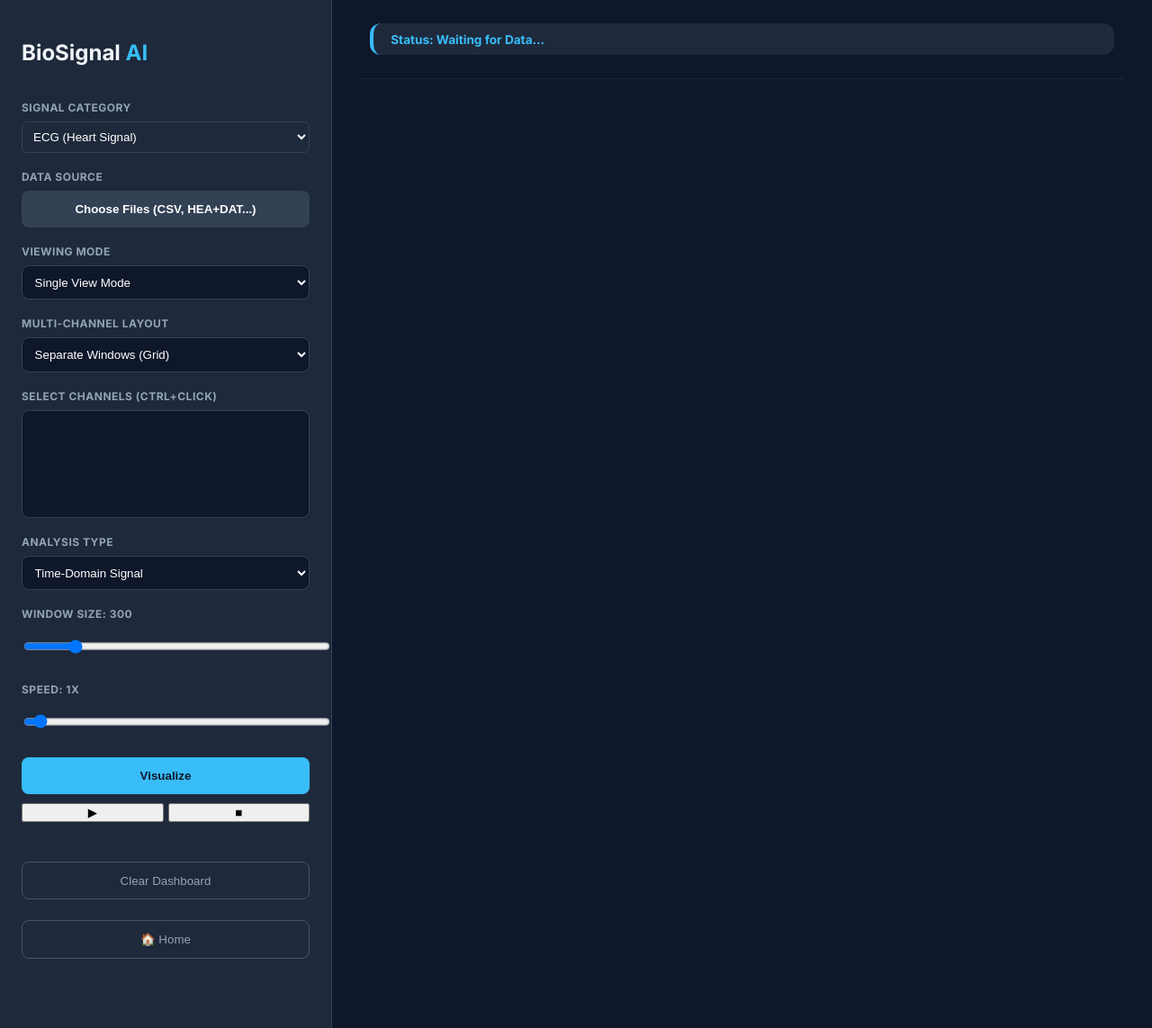
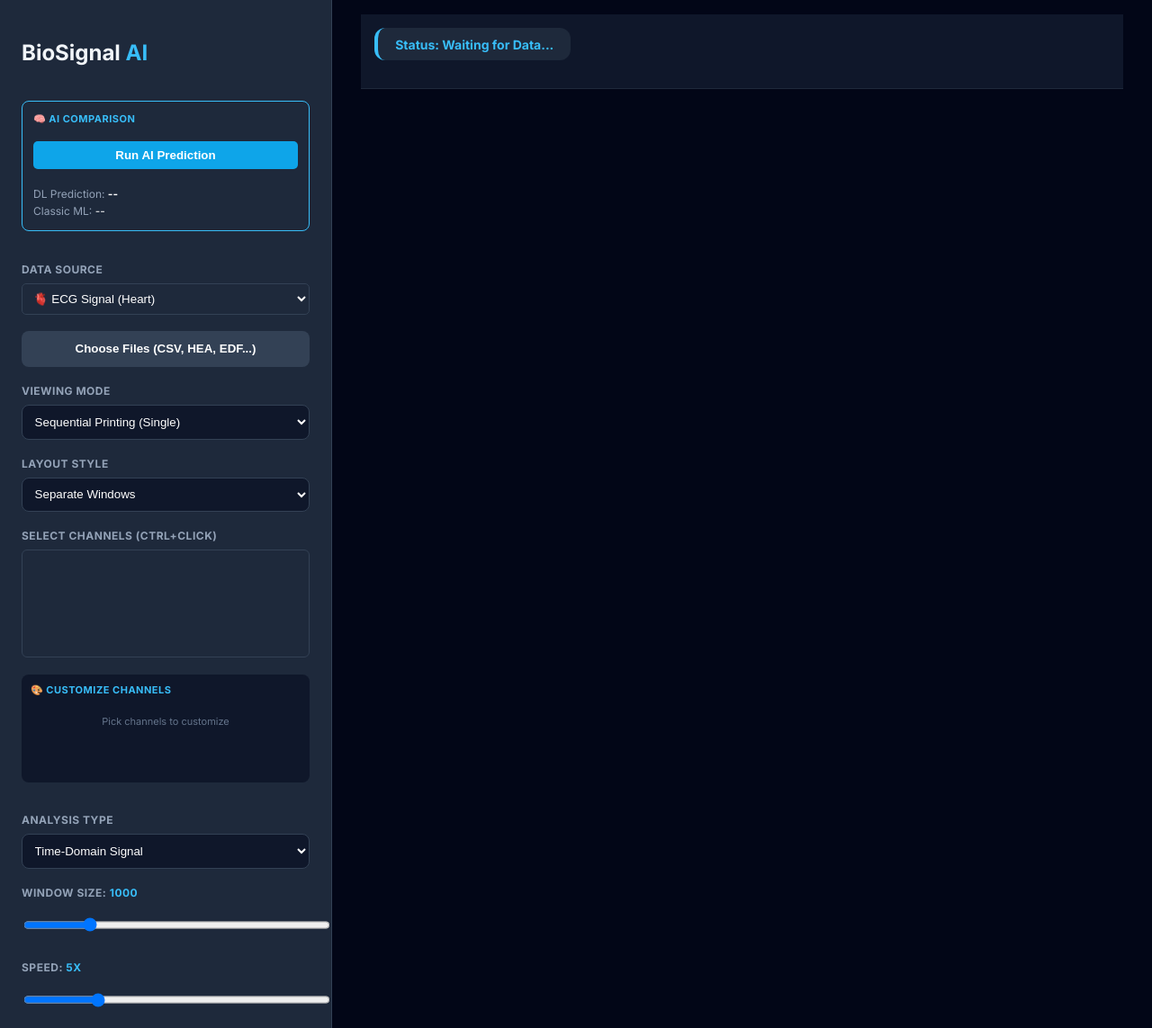
Before and after one commit to Shaimaa8/Signal-Viewer, a Flask app: page /viewer in a window 1280 px wide. Shown: the whole page at 90% size. Run offline with Flask 3, Linux system fonts and the light colour scheme; lists and menus that the app fills with data are empty; some libraries are stand-ins or nearby versions.

Commit message:
Update viewer.html

```diff
--- a/templates/viewer.html
+++ b/templates/viewer.html
@@ -15,101 +15,150 @@
                 <h2 class="logo">BioSignal <span>AI</span></h2>
             </div>
 
-            <div class="control-group">
-                <label class="section-title">SIGNAL CATEGORY</label>
-                <select id="signalCategory" class="mode-select" style="width: 100%; padding: 8px; border-radius: 6px; background: #1e293b; color: white; border: 1px solid #334155;">
-                    <option value="ecg">ECG (Heart Signal)</option>
-                    <option value="eeg">EEG (Brain Signal)</option>
-                </select>
+            <div class="control-group" style="background: #1e293b; padding: 12px; border-radius: 8px; border: 1px solid #38bdf8; margin-bottom: 15px;">
+                <label style="color: #38bdf8; font-size: 11px; font-weight: bold; display: block; margin-bottom: 10px;">🧠 AI COMPARISON</label>
+                <button class="btn-run" onclick="runAiAnalysis()" style="width: 100%; background: #0ea5e9; color: white; margin-bottom: 10px; border-radius: 5px; padding: 8px; border:none; cursor:pointer;">
+                    Run AI Prediction
+                </button>
+                <div id="aiOutput" style="font-size: 12px; line-height: 1.6;">
+                    <div style="color: #94a3b8;">DL Prediction: <span id="aiResult" style="color: white; font-weight: bold;">--</span></div>
+                    <div style="color: #94a3b8;">Classic ML: <span id="classicResult" style="color: white;">--</span></div>
+                </div>
             </div>
 
             <div class="control-group">
                 <label class="section-title">DATA SOURCE</label>
-                <input type="file" id="fileInput" accept="*" multiple hidden>
+
+                <select id="signalType" style="width: 100%; padding: 8px; border-radius: 5px; background: #1e293b; color: white; border: 1px solid #334155; margin-bottom: 10px; cursor: pointer;">
+                    <option value="ecg">🫀 ECG Signal (Heart)</option>
+                    <option value="eeg">🧠 EEG Signal (Brain)</option>
+                </select>
+
+                <input type="file" id="fileInput" multiple hidden>
                 <button class="btn-run" style="background: #334155; color: white; width: 100%;" onclick="document.getElementById('fileInput').click()">
-                    Choose Files (CSV, HEA+DAT...)
+                    Choose Files (CSV, HEA, EDF...)
                 </button>
             </div>
 
             <div class="control-group">
                 <label>VIEWING MODE</label>
                 <select id="modeSelect">
-                    <option value="single">Single View Mode</option>
-                    <option value="multi">Multi-Channel Mode</option>
+                    <option value="single">Sequential Printing (Single)</option>
+                    <option value="multi">Refresh Dashboard (Multi)</option>
                 </select>
             </div>
 
             <div class="control-group">
-                <label>MULTI-CHANNEL LAYOUT</label>
+                <label>LAYOUT STYLE</label>
                 <select id="layoutStyle" onchange="toggleOverlaySettings()">
-                    <option value="grid">Separate Windows (Grid)</option>
-                    <option value="overlay">Same Window (Overlay)</option>
+                    <option value="grid">Separate Windows</option>
+                    <option value="overlay">Overlay Channels</option>
                 </select>
             </div>
 
-            <div id="overlaySettings" class="control-group" style="display: none; background: #1e293b; padding: 12px; border-radius: 8px; border: 1px solid #38bdf8; margin-bottom: 15px; max-height: 280px; overflow-y: auto;">
-                <label style="color: #38bdf8; font-size: 11px; font-weight: bold; display: block; margin-bottom: 10px; border-bottom: 1px solid #334155; padding-bottom: 5px;">
-                    CHANNELS CONFIGURATION
-                </label>
-                <div id="channelsConfigList">
-                    <p style="font-size: 10px; color: #94a3b8; text-align: center;">Select channels to customize</p>
+            <div class="control-group">
+                <label>SELECT CHANNELS (CTRL+CLICK)</label>
+                <select id="channel1Select" multiple style="height: 120px; background: #1e293b; color: white; border: 1px solid #334155; border-radius: 6px;"></select>
+            </div>
+
+            <div id="overlaySettings" class="ai-results-box" style="min-height: 100px; max-height: 250px; overflow-y: auto; margin-bottom: 15px; padding: 10px; background: #0f172a; border-radius: 8px;">
+                <label style="color: #38bdf8; font-size: 11px; font-weight: bold; display: block; margin-bottom: 10px;">🎨 CUSTOMIZE CHANNELS</label>
+                <div id="channelsConfigList" style="display: flex; flex-direction: column; gap: 8px;">
+                    <p style="font-size: 11px; color: #64748b; text-align: center;">Pick channels to customize</p>
                 </div>
             </div>
 
             <div class="control-group">
-                <label>SELECT CHANNELS (CTRL+CLICK)</label>
-                <select id="channel1Select" multiple style="height: 120px;"></select>
+                <label>ANALYSIS TYPE</label>
+                <select id="plotType" onchange="checkPolarView()">
+                    <option value="signal">Time-Domain Signal</option>
+                    <option value="polar">Periodic Polar Plot</option>
+                    <option value="recurrence">Poincaré Map</option>
+                    <option value="xor">XOR Abnormality Detector</option>
+                </select>
+            </div>
+            <div class="control-group" id="recurrenceOptions" style="display: none; background: #0f172a; padding: 12px; border-radius: 8px; border: 1px dashed #38bdf8; margin-bottom: 15px;">
+                <label style="color: #38bdf8; font-size: 11px; font-weight: bold; display: block; margin-bottom: 8px;">🎯 2D MAP SETTINGS</label>
+
+                <label style="font-size: 10px; color: #cbd5e1;">X-Axis Channel:</label>
+                <select id="xChannelSelect" onchange="if(window.refreshVisiblePlots) refreshVisiblePlots()" style="width: 100%; padding: 6px; margin-bottom: 8px; border-radius: 4px; background: #1e293b; color: white; border: 1px solid #334155;"></select>
+
+                <label style="font-size: 10px; color: #cbd5e1;">Y-Axis Channel:</label>
+                <select id="yChannelSelect" onchange="if(window.refreshVisiblePlots) refreshVisiblePlots()" style="width: 100%; padding: 6px; margin-bottom: 8px; border-radius: 4px; background: #1e293b; color: white; border: 1px solid #334155;"></select>
+
+                <label style="font-size: 10px; color: #cbd5e1;">Intensity Color Map:</label>
+                <select id="colorMapSelect" onchange="if(window.refreshVisiblePlots) refreshVisiblePlots()" style="width: 100%; padding: 6px; border-radius: 4px; background: #1e293b; color: white; border: 1px solid #334155;">
+                    <option value="Hot">Hot (Black/Red/Yellow)</option>
+                    <option value="Viridis">Viridis (Green/Blue)</option>
+                    <option value="Plasma">Plasma (Purple/Orange)</option>
+                    <option value="Jet">Jet (Blue/Red)</option>
+                </select>
+            </div>
+            <div id="polarOptions" style="display: none; background: #0f172a; padding: 12px; border-radius: 8px; border: 1px dashed #38bdf8; margin-bottom: 15px;">
+                <label style="color: #38bdf8; font-size: 11px; font-weight: bold; display: block; margin-bottom: 8px;">🔄 POLAR DISPLAY MODE</label>
+                <select id="polarMode" onchange="if(window.refreshVisiblePlots) refreshVisiblePlots()" style="width: 100%; padding: 6px; border-radius: 4px; background: #1e293b; color: white; border: 1px solid #334155;">
+                    <option value="overlay">Standard Overlay</option>
+                    <option value="ratio_1_2">Ratio Mode (V1 / V2)</option>
+                    <option value="ratio_2_1">Ratio Mode (V2 / V1)</option>
+                </select>
+                <p style="font-size: 9px; color: #94a3b8; margin-top: 5px; line-height: 1.2;">* Ratio mode requires exactly 2 selected channels.</p>
             </div>
 
             <div class="control-group">
-                <label>ANALYSIS TYPE</label>
-                <select id="plotType">
-                    <option value="signal">Time-Domain Signal</option>
-                    <option value="polar">Periodic Polar Plot</option>
-                    <option value="recurrence">Poincaré Map (Recurrence)</option>
-                    <option value="xor">XOR Abnormality Detector</option>
-                </select>
+                <label>WINDOW SIZE: <span id="rangeVal" style="color:#38bdf8">1000</span></label>
+                <input type="range" id="timeSlider" min="100" max="5000" value="1000" oninput="document.getElementById('rangeVal').innerText = this.value">
             </div>
 
             <div class="control-group">
-                <label>WINDOW SIZE: <span id="rangeVal">300</span></label>
-                <input type="range" id="timeSlider" min="50" max="2000" value="300">
-            </div>
-
-            <div class="control-group">
-                <label>SPEED: <span id="speedVal">1x</span></label>
-                <input type="range" id="speedSlider" min="1" max="10" value="1" oninput="document.getElementById('speedVal').innerText = this.value + 'x'">
+                <label>SPEED: <span id="speedVal" style="color:#38bdf8">1x</span></label>
+                <input type="range" id="speedSlider" min="1" max="20" value="5" oninput="document.getElementById('speedVal').innerText = this.value + 'x'">
             </div>
 
             <div class="action-buttons-grid">
-                <button class="btn-run" onclick="plotNow()" style="width: 100%; background: #38bdf8; color: #0f172a; font-weight: bold;">Visualize</button>
-                <div class="playback-controls" style="display: flex; gap: 5px; margin-top: 10px;">
-                    <button class="btn-play-small" onclick="startPlayback()" style="flex: 1;">▶</button>
-                    <button class="btn-stop-small" onclick="stopPlayback()" style="flex: 1;">■</button>
+                <button class="btn-run" onclick="plotNow()" style="width: 100%; background: #38bdf8; color: #0f172a; font-weight: bold; border:none; padding:10px; border-radius:6px; cursor:pointer;">Visualize</button>
+                <div style="display: flex; gap: 5px; margin-top: 10px;">
+                    <button class="btn-play-small" onclick="startPlayback()" style="flex: 1; padding: 8px;">▶ Play</button>
+                    <button class="btn-stop-small" onclick="stopPlayback()" style="flex: 1; padding: 8px;">■ Stop</button>
                 </div>
             </div>
 
             <div class="control-group" style="margin-top: 15px;">
-                <button class="btn-secondary" onclick="clearPlots()" style="width: 100%; margin-bottom: 5px;">Clear Dashboard</button>
+                <button class="btn-secondary" onclick="clearPlots()" style="width: 100%; margin-bottom: 5px; background: #ef4444; color: white;">Clear All Plots</button>
                 <button class="btn-secondary" onclick="location.href='/'" style="width: 100%;">🏠 Home</button>
             </div>
         </aside>
 
-        <main class="main-content">
-            <header class="top-nav" style="padding: 10px; background: #0f172a; border-bottom: 1px solid #1e293b;">
-                <div class="ai-status-bar" id="aiStatus" style="color: #38bdf8; font-weight: bold;">
+        <main class="main-content" style="background: #020617;">
+            <header class="top-nav" style="padding: 15px; background: #0f172a; border-bottom: 1px solid #1e293b; display: flex; justify-content: space-between; align-items: center;">
+                <div class="ai-status-bar" id="aiStatus" style="color: #38bdf8; font-weight: bold; font-size: 14px;">
                     Status: Waiting for Data...
                 </div>
             </header>
-            <div class="grid-container" id="chartGrid" style="padding: 20px; display: grid; gap: 20px;"></div>
+
+            <div id="chartGrid" style="
+                padding: 20px;
+                display: grid;
+                grid-template-columns: repeat(auto-fit, minmax(min(100%, 500px), 1fr));
+                gap: 20px;
+                width: 100%;
+                box-sizing: border-box;
+            "></div>
         </main>
     </div>
 
-    <script>
-        function toggleOverlaySettings() {
-            const layout = document.getElementById('layoutStyle').value;
-            document.getElementById('overlaySettings').style.display = (layout === 'overlay') ? 'block' : 'none';
+  <script>
+        function checkPolarView() {
+            const type = document.getElementById('plotType').value;
+            const polarOptions = document.getElementById('polarOptions');
+            const recurrenceOptions = document.getElementById('recurrenceOptions'); // الصندوق الجديد بتاع الـ X و Y
+
+            if(polarOptions) polarOptions.style.display = (type === 'polar') ? 'block' : 'none';
+            if(recurrenceOptions) recurrenceOptions.style.display = (type === 'recurrence') ? 'block' : 'none';
         }
+
+        function toggleOverlaySettings() {}
+        document.getElementById('speedVal').innerText = document.getElementById('speedSlider').value + 'x';
+        window.onload = checkPolarView;
     </script>
     <script src="{{ url_for('static', filename='script.js') }}"></script>
 </body>
```
